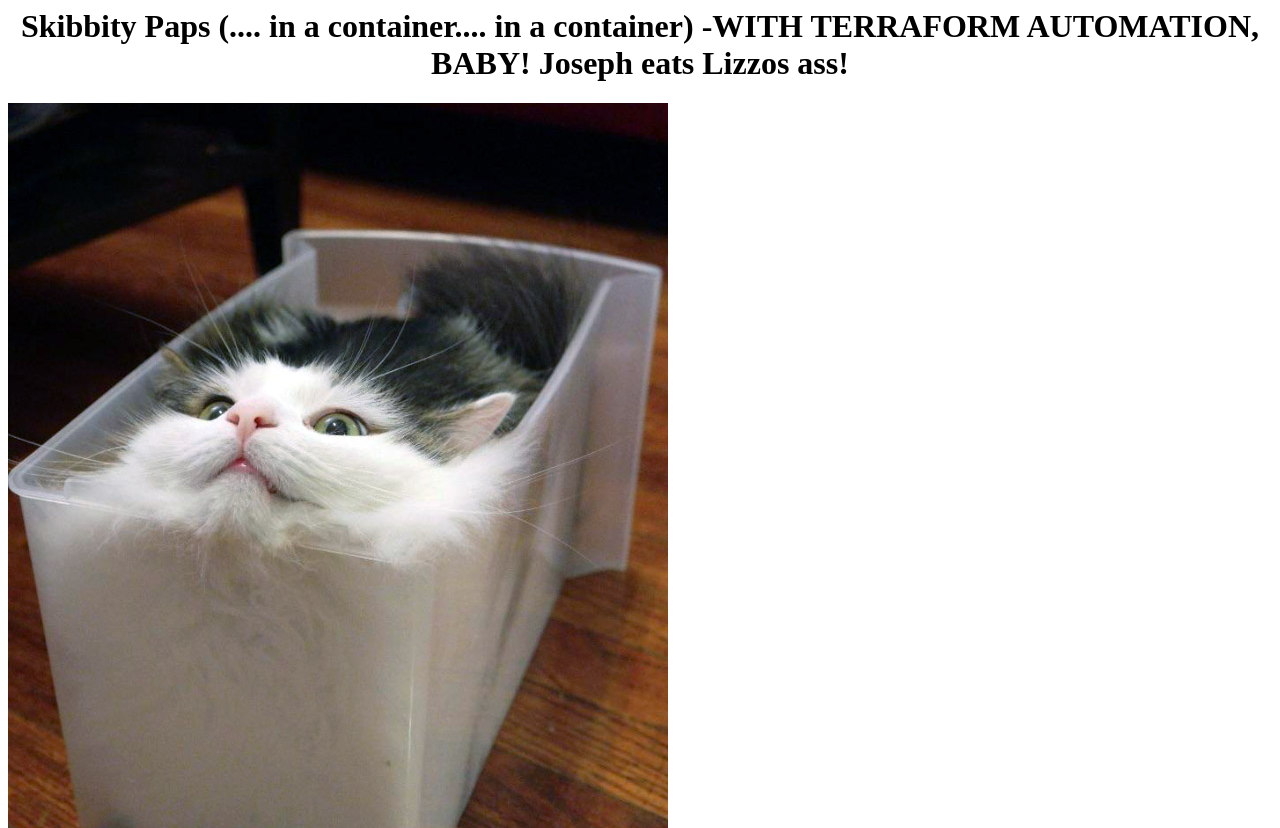
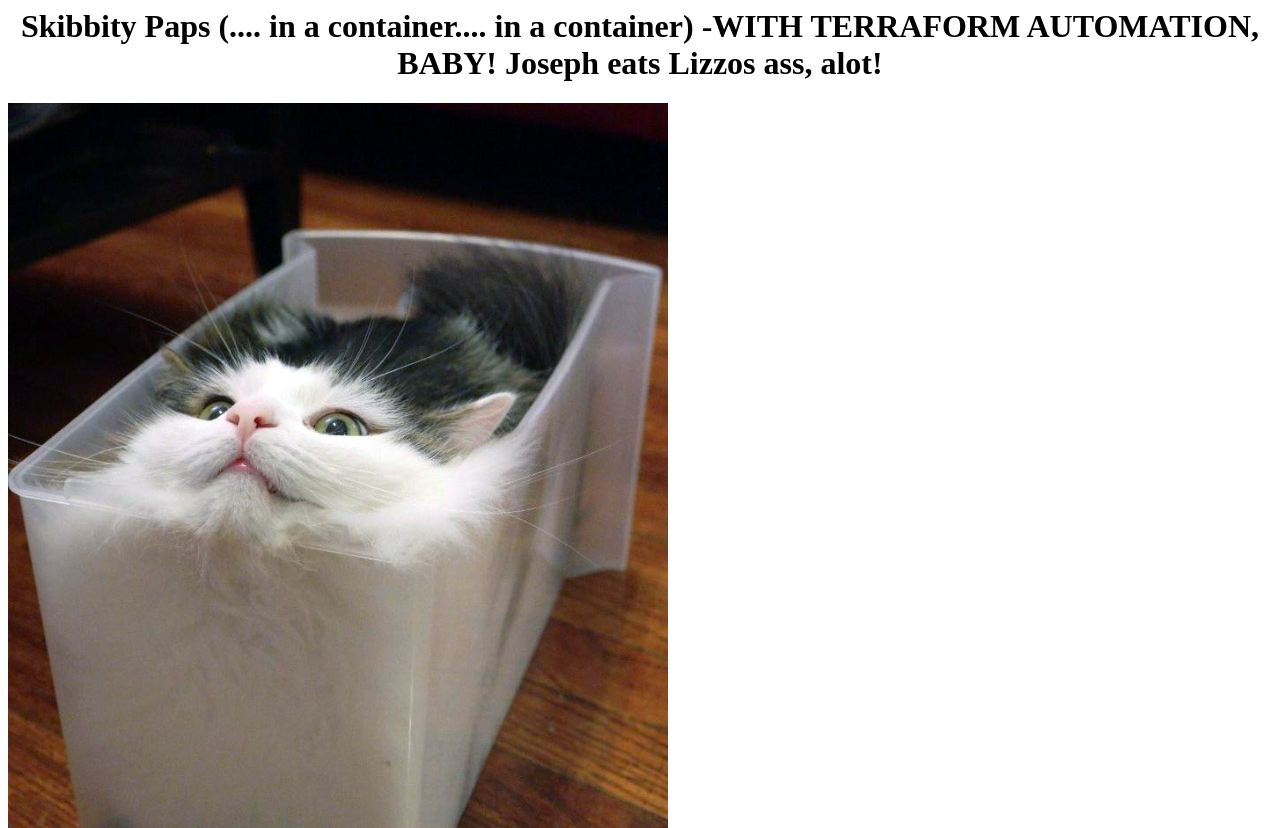
Before and after one commit to z0epapi/catpipeline-tf-repo, a plain HTML site: page index.html in a window 1280 px wide. Shown: the top 828 px of the page. Drawn offline with Linux system fonts and the light colour scheme.

Commit message:
Joe is quite enthusiastic about it too

```diff
--- a/index.html
+++ b/index.html
@@ -3,7 +3,7 @@
 		<title> Container of cats </title>
 	</head>
 	<body>
-		<center><h1> Skibbity Paps (.... in a container.... in a container) -WITH TERRAFORM AUTOMATION, BABY! Joseph  eats Lizzos ass!</h1></center>
+		<center><h1> Skibbity Paps (.... in a container.... in a container) -WITH TERRAFORM AUTOMATION, BABY! Joseph  eats Lizzos ass, alot!</h1></center>
 
 		<section id="photos">
 			<img src="containerandcat1.jpg" alt="container and a cat">
```
